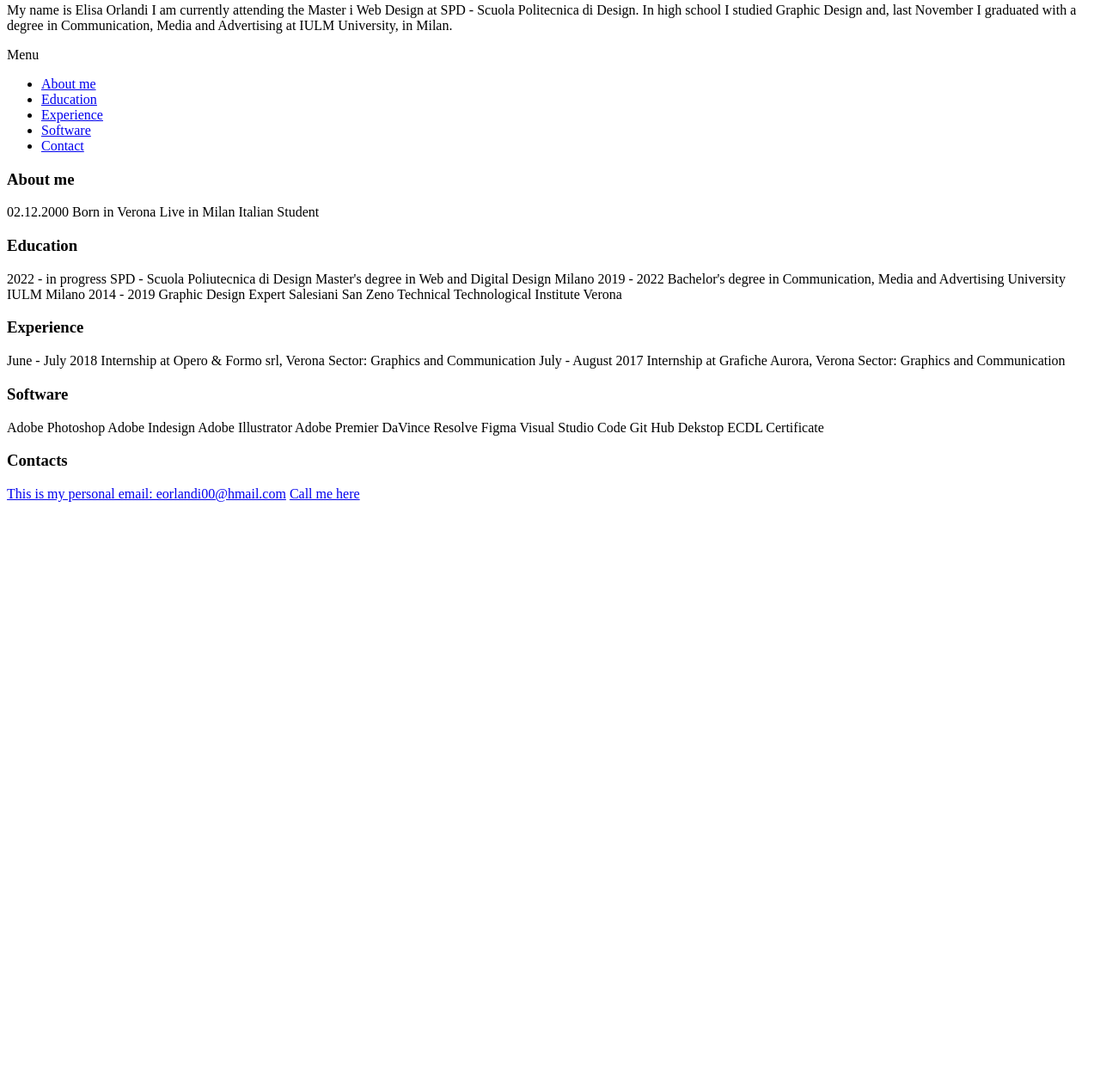
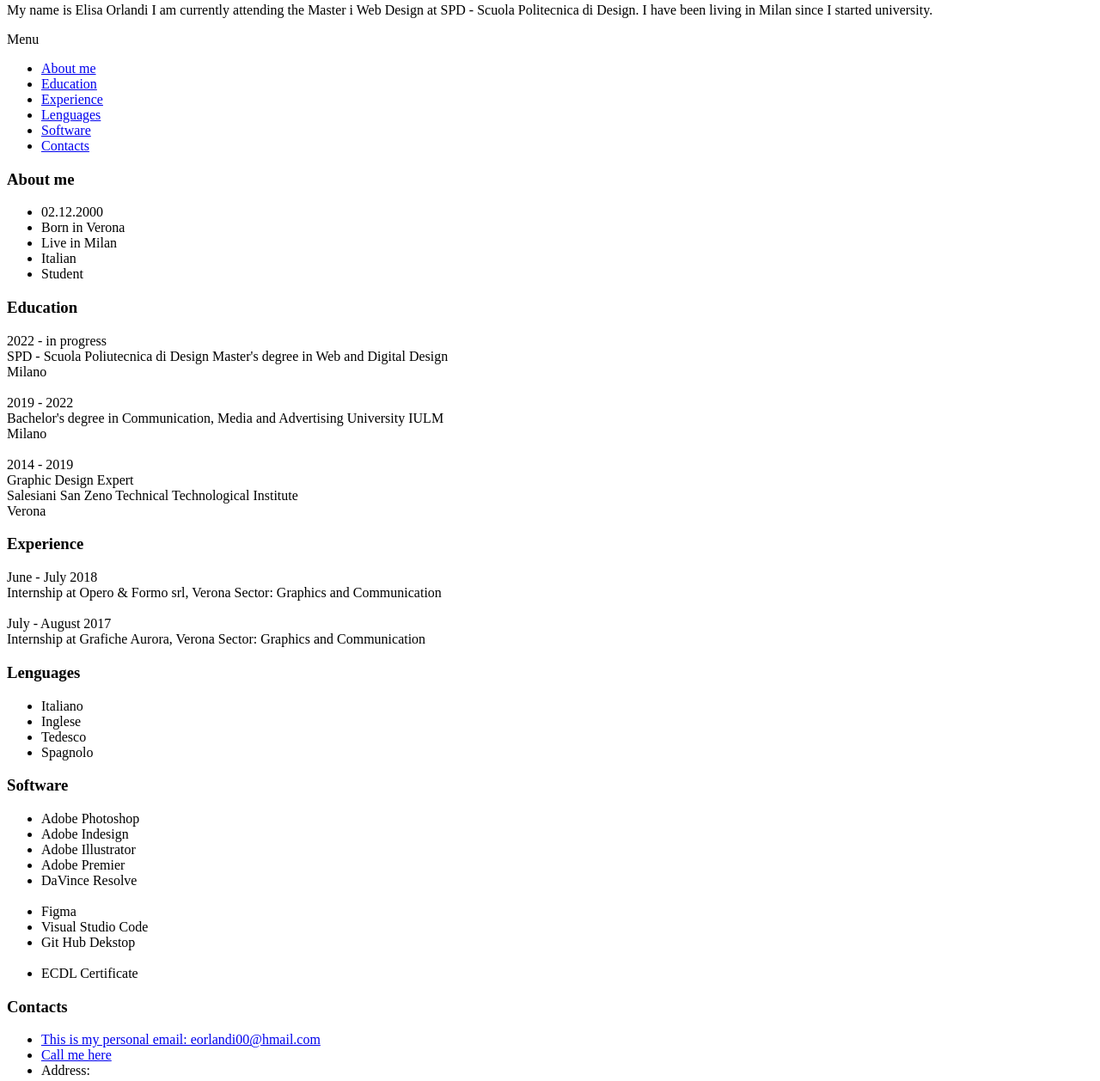
Before and after one commit to orlandie/my-html-CV, a plain HTML site: page index.html in a window 1280 px wide. Shown: the part 124-1382 px from the top of the page at 86% size. Before the commit the page ends 800 px from the top, so only its background shows below. Drawn offline with Linux system fonts and the light colour scheme.

Commit message:
Update index.html

```diff
--- a/index.html
+++ b/index.html
@@ -11,67 +11,85 @@
     <h2>Graphic and Web Designer</h2>
 
     <p>
-        My name is Elisa Orlandi I am currently attending the Master i Web Design at SPD - Scuola Politecnica di Design. In high school I studied Graphic Design and, last November I graduated with a degree in Communication, Media and Advertising at IULM University, in Milan.
+        My name is Elisa Orlandi I am currently attending the Master i Web Design at SPD - Scuola Politecnica di Design. I have been living in Milan since I started university.
     </p>
 
     <p> Menu
         <ul>
-            <li><a href="#">About me</a></li>
-            <li><a href="#">Education</a></li>
-            <li><a href="#">Experience</a></li>
-            <li><a href="#">Software</a></li>
-            <li><a href="#">Contact</a></li>
+            <li><a href="#About me">About me</a></li>
+            <li><a href="#Education">Education</a></li>
+            <li><a href="#Experience">Experience</a></li>
+            <li><a href="#Lenguages">Lenguages</a></li>
+            <li><a href="#Software">Software</a></li>
+            <li><a href="#Contacts">Contacts</a></li>
         </ul>
     </p>
 
     <h3>About me</h3>
-    <p>
-        02.12.2000
-        Born in Verona
-        Live in Milan
-        Italian
-        Student
-    </p>
+        <ul>
+        <li>02.12.2000</li>
+        <li>Born in Verona</li>
+        <li>Live in Milan</li>
+        <li>Italian</li>
+        <li>Student</li>
+        </ul>
 
     <h3>Education</h3>
     <p>
-        2022 - in progress
-        SPD - Scuola Poliutecnica di Design Master's degree in Web and Digital Design
-        Milano
-
-        2019 - 2022
-        Bachelor's degree in Communication, Media and Advertising University IULM
-        Milano
-
-        2014 - 2019
-        Graphic Design Expert
-        Salesiani San Zeno Technical Technological Institute
-        Verona
+        2022 - in progress <br>
+        SPD - Scuola Poliutecnica di Design Master's degree in Web and Digital Design <br>
+        Milano <br>
+        <br>
+        2019 - 2022 <br>
+        Bachelor's degree in Communication, Media and Advertising University IULM  <br>
+        Milano <br>
+        <br>
+        2014 - 2019 <br>
+        Graphic Design Expert  <br>
+        Salesiani San Zeno Technical Technological Institute <br>
+        Verona <br>
     </p>
 
     <h3>Experience</h3>
     <p>
-        June - July 2018
-        Internship at Opero & Formo srl, Verona Sector: Graphics and Communication
-
-        July - August 2017
-        Internship at Grafiche Aurora, Verona Sector: Graphics and Communication
+        June - July 2018 <br>
+        Internship at Opero & Formo srl, Verona Sector: Graphics and Communication <br>
+        <br>
+        July - August 2017 <br>
+        Internship at Grafiche Aurora, Verona Sector: Graphics and Communication <br>
     </p>
 
+    <h3>Lenguages</h3>
+    <ul>
+        <li>Italiano</li>
+        <li>Inglese</li>
+        <li>Tedesco</li>
+        <li>Spagnolo</li>
+    </ul>
+
     <h3>Software</h3>
-    Adobe Photoshop
-    Adobe Indesign
-    Adobe Illustrator
-    Adobe Premier
-    DaVince Resolve
-    Figma
-    Visual Studio Code
-    Git Hub Dekstop
-    ECDL Certificate
+    <ul>
+    <li>Adobe Photoshop</li>
+    <li>Adobe Indesign</li>
+    <li>Adobe Illustrator</li>
+    <li>Adobe Premier</li>
+    <li>DaVince Resolve</li>
+    <br>
+    <li>Figma</li>
+    <li>Visual Studio Code</li>
+    <li>Git Hub Dekstop</li>
+    <br>
+    <li>ECDL Certificate</li>
+    </ul>
 
     <h3>Contacts</h3>
-    <a href="mailto:eorlandi00@gmail.com">This is my personal email: eorlandi00@hmail.com</a>
-    <a href="tel:+393427663925">Call me here</a>
+    <ul>
+    <li><a href="mailto:eorlandi00@gmail.com">This is my personal email: eorlandi00@hmail.com</a></li>
+    <li><a href="tel:+393427663925">Call me here</a></li>
+    <li>Address:</li>
+    </ul>
+
+
 
 </body>
 </html>
```
